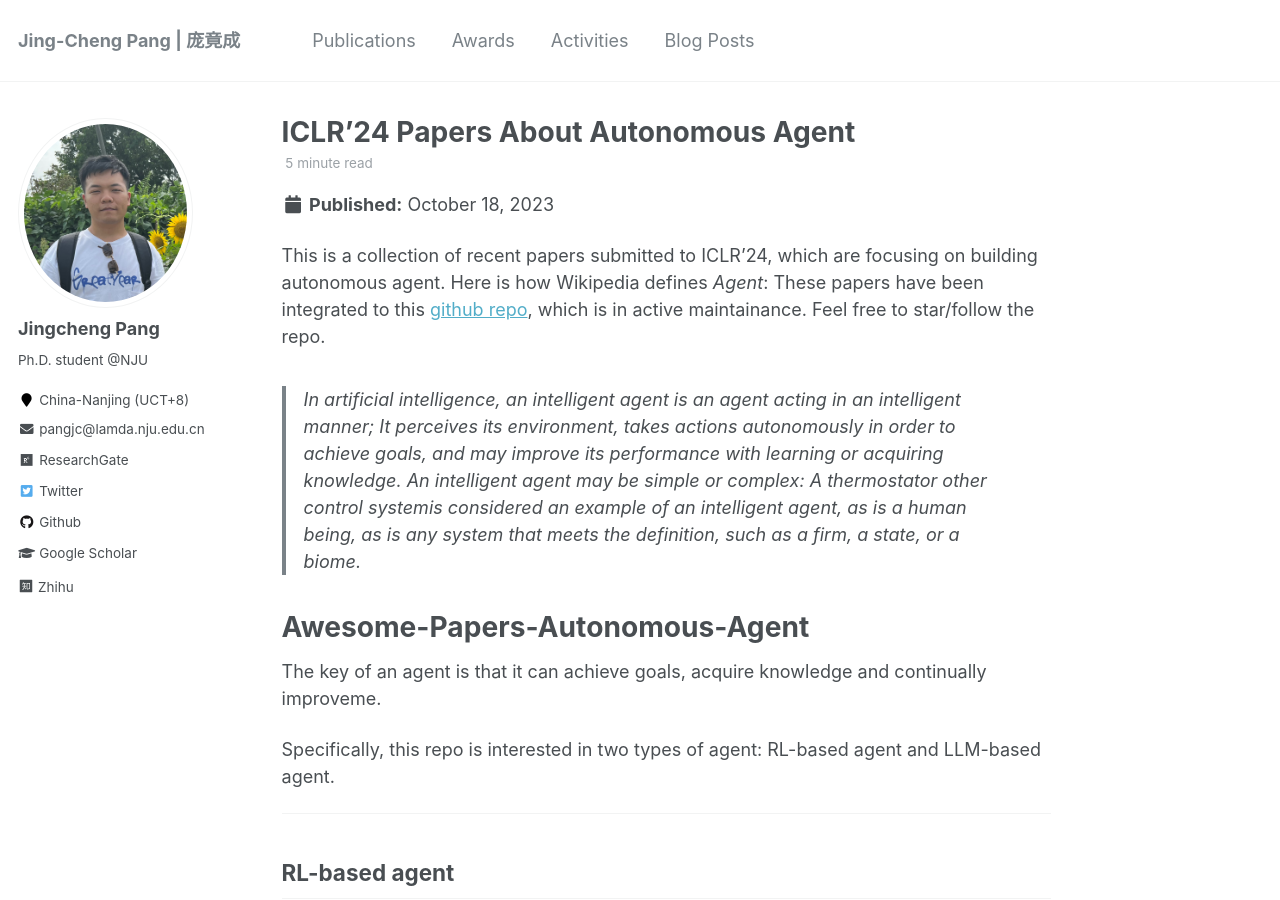
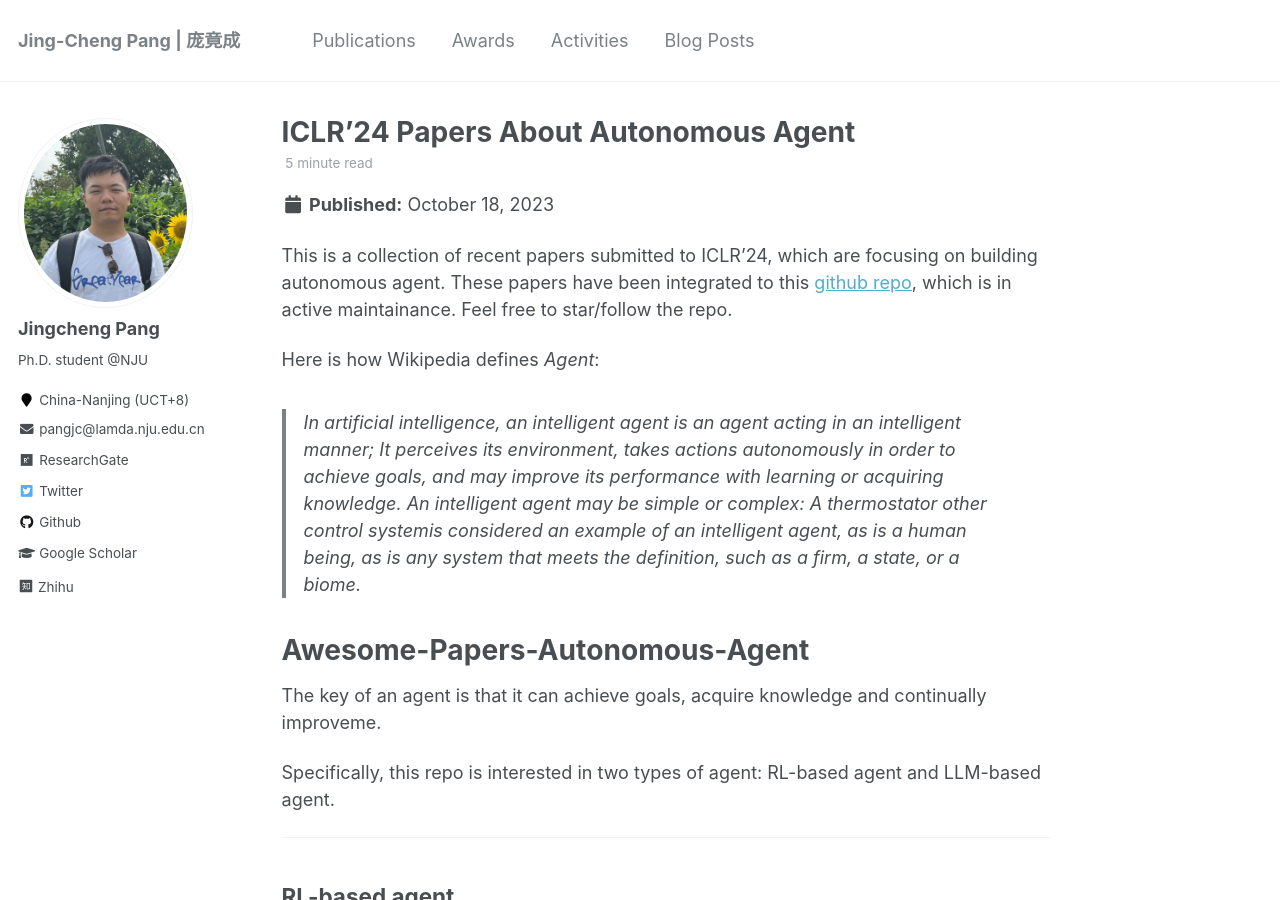
Before and after one commit to jingchengpang/jingchengpang.github.io, a Jekyll site: the page built from _posts/2023-10-18-ICLR24-Agent-paper.md, in a window 1280 px wide and 900 px high. Built offline with Jekyll 4.4.1, drawn with Linux system fonts in a browser that asks for light colours; a style sheet for code colours, icons or effects is not loaded.

Commit message:
update link

```diff
--- a/_posts/2023-10-18-ICLR24-Agent-paper.md
+++ b/_posts/2023-10-18-ICLR24-Agent-paper.md
@@ -8,9 +8,10 @@ tags:
   - LLM
 ---
 
-This is a collection of recent papers submitted to ICLR'24, which are focusing on building autonomous agent. Here is how Wikipedia defines <i>Agent</i>:
+This is a collection of recent papers submitted to ICLR'24, which are focusing on building autonomous agent.
 These papers have been integrated to this [github repo](https://github.com/lafmdp/Awesome-Papers-Autonomous-Agent), which is in active maintainance. Feel free to star/follow the repo.
 
+Here is how Wikipedia defines <i>Agent</i>:
 
 > In artificial intelligence, an intelligent agent is an agent acting in an intelligent manner; It perceives its environment, takes actions autonomously in order to achieve goals, and may improve its performance with learning or acquiring knowledge. An intelligent agent may be simple or complex: A thermostator other control systemis considered an example of an intelligent agent, as is a human being, as is any system that meets the definition, such as a firm, a state, or a biome.
 
```
